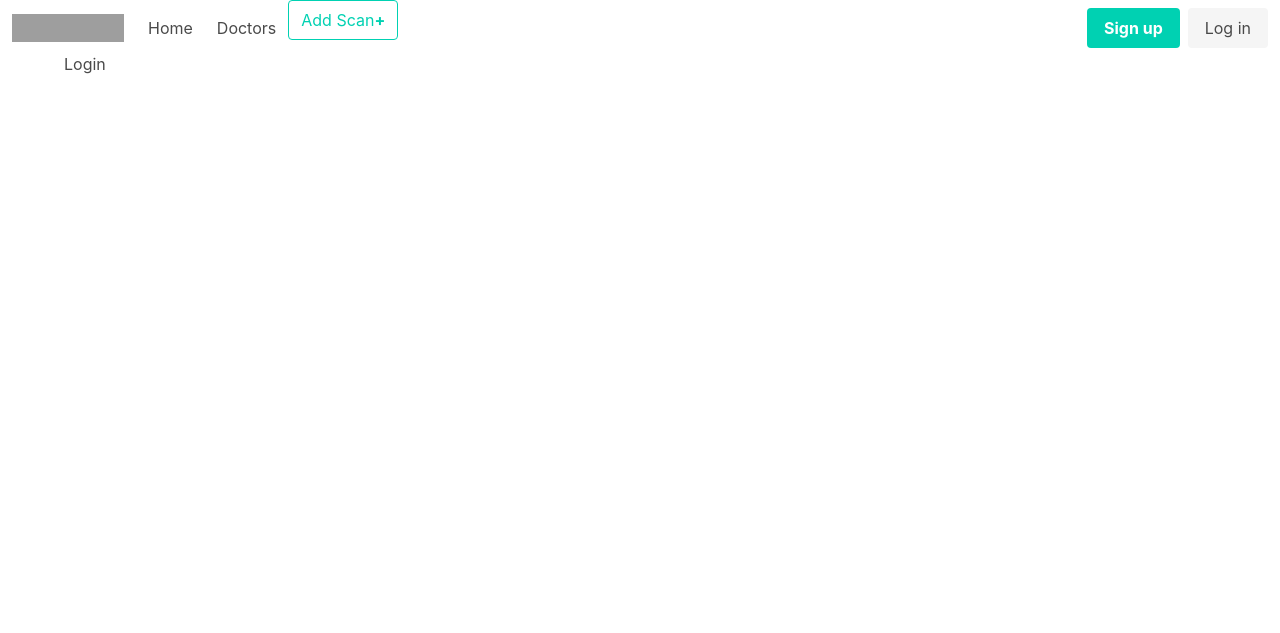
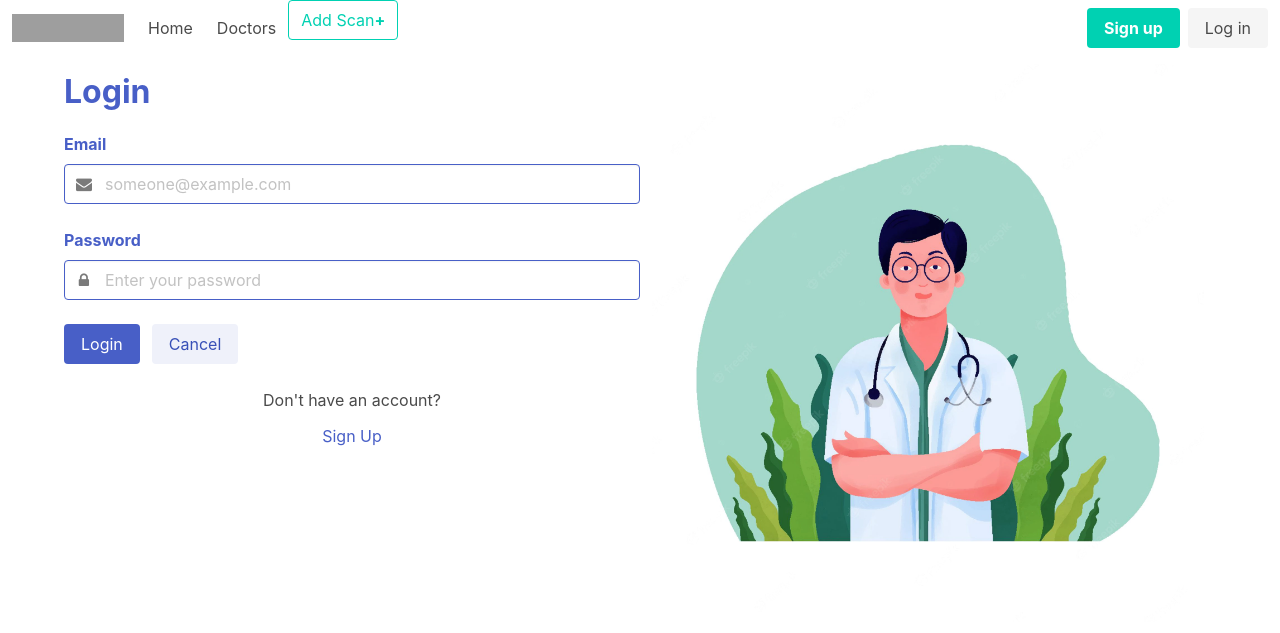
Before and after one commit to shreya2057/ace_project, a Flask app: page /auth/login in a window 1280 px wide. Shown: the top 633 px of the page. Run offline with Flask 2, Linux system fonts and the light colour scheme; grey boxes are pictures that could not be loaded.

Commit message:
Login screen completed

```diff
--- a/website/templates/login.html
+++ b/website/templates/login.html
@@ -1,6 +1,51 @@
 {% extends "base.html" %} {%block title%}Login{%endblock%}
 
 {% block content %}
-Login
-    <form></form>
+<div class="columns is-grouped m-0 p-0">
+    <form method="POST" class="column is-6 p-0">
+        <div class="mt-4"><strong class="has-text-link is-size-3 mt-2">Login</strong></div>
+        <div class="field mt-4">
+        <label class="label has-text-link">Email</label>
+        <div class="control has-icons-left has-icons-right">
+            <input name="email" class="input is-link" type="email" placeholder="someone@example.com">
+            <span class="icon is-small is-left has-text-grey">
+            <i class="fa fa-envelope"></i>
+            </span>
+        </div>
+        </div>
+
+        <div class="field mt-5">
+            <label class="label has-text-link">Password</label>
+            <div class="control has-icons-left has-icons-right">
+                <input name="password" class="input is-link" type="password" placeholder="Enter your password">
+                <span class="icon is-small is-left has-text-grey">
+                <i class="fa fa-lock"></i>
+                </span>
+            </div>
+        </div>
+
+
+
+
+
+        <div class="field is-grouped mt-5">
+        <div class="control">
+            <button class="button is-link">Login</button>
+        </div>
+        <div class="control">
+            <button class="button is-link is-light">Cancel</button>
+        </div>
+        </div>
+        <div class="field mt-5 has-text-centered">
+
+            <span>Don't have an account?</span>
+            <div class=" mt-3">
+                <a class="is-link">Sign Up</a>
+            </div>
+        </div>
+    </form>
+    <div class="column">
+        <img src="{{ url_for('static',filename='images/signup.jpg') }}" style="object-fit: cover; height: 100%;" alt="image">
+    </div>
+</div>
 {% endblock %}
```
